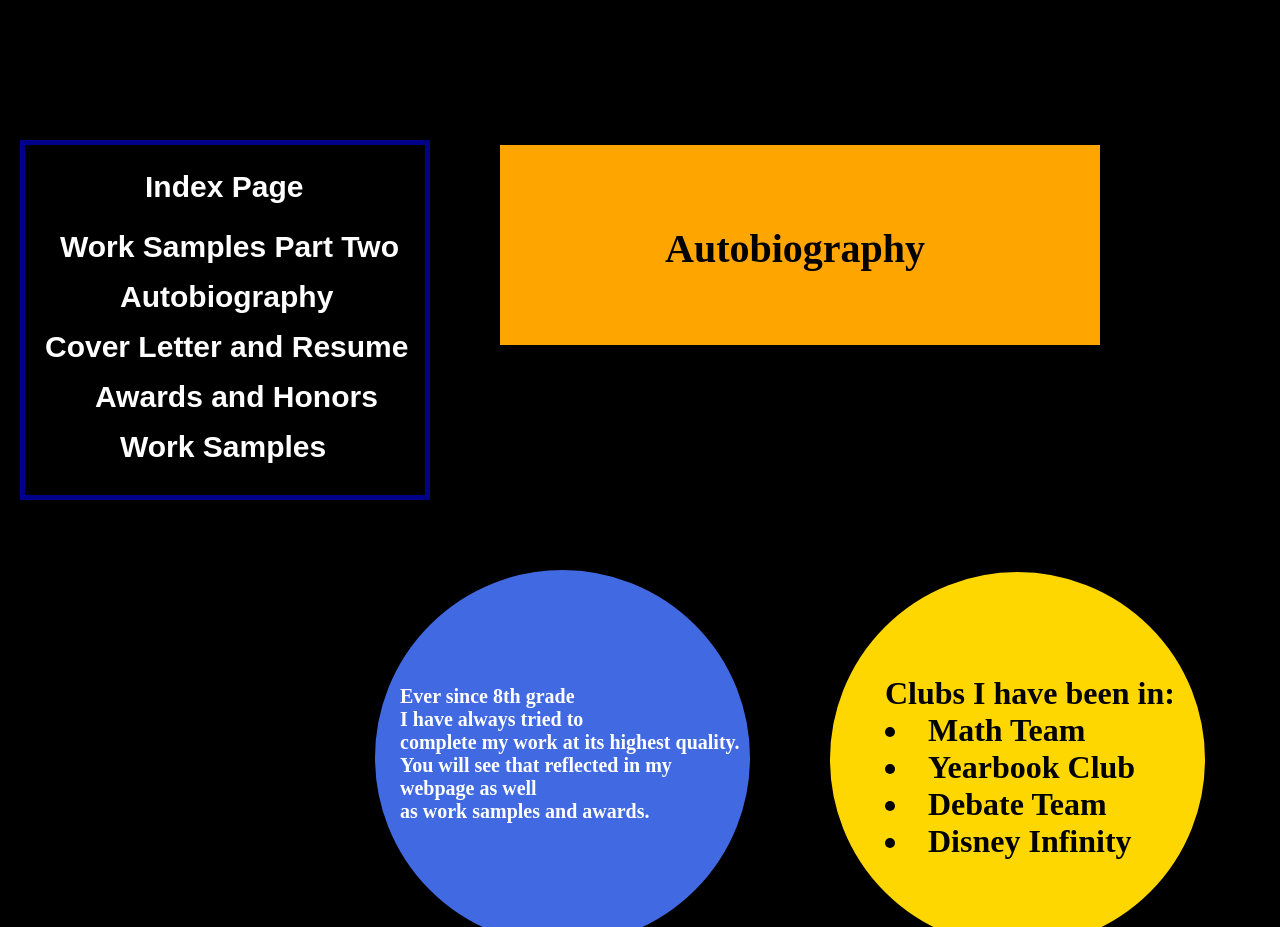
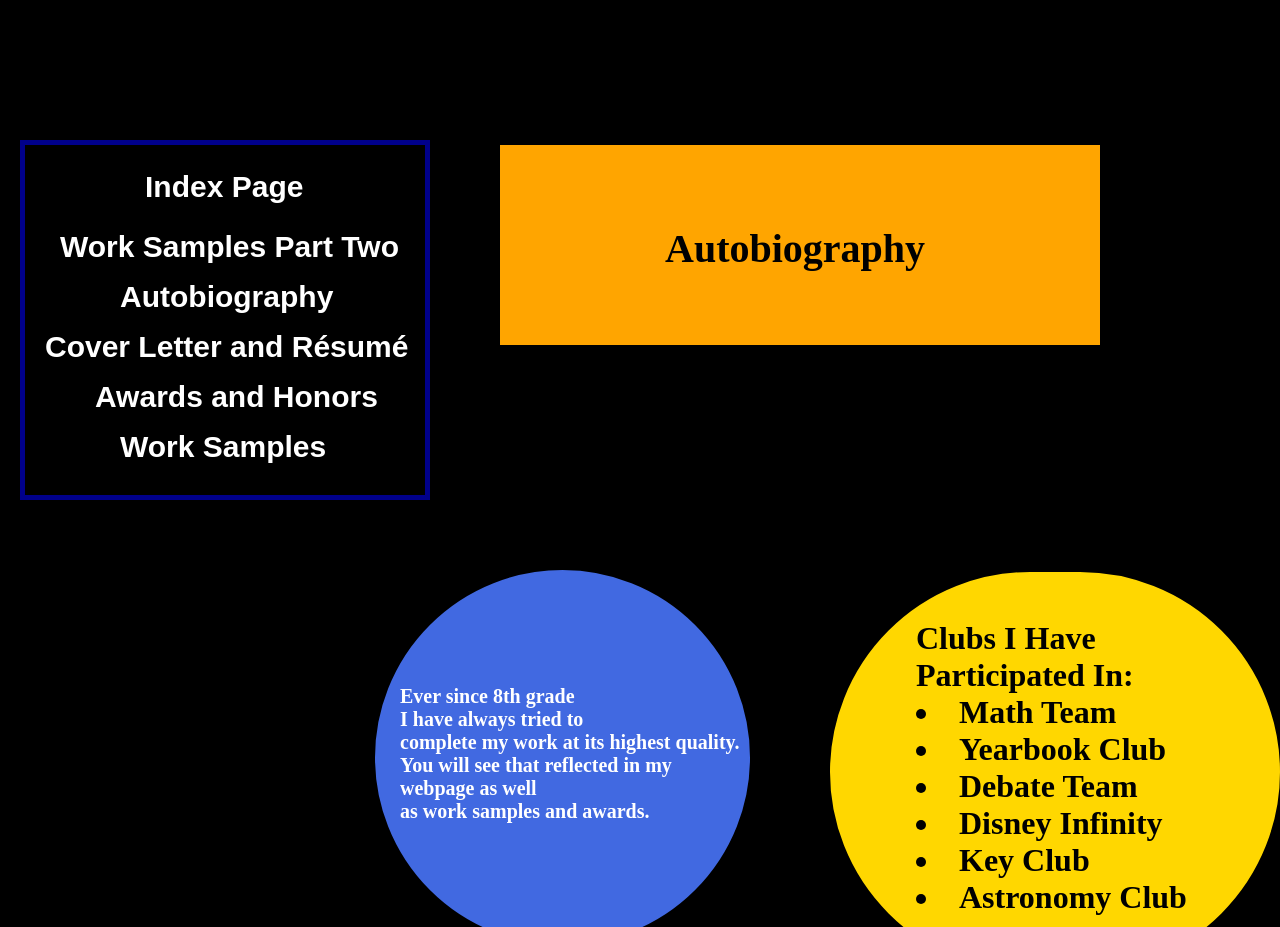
Before and after one commit to MatthewStridiron/digitalautobiography.github.io, a plain HTML site: page index.html in a window 1280 px wide. Shown: the top 927 px of the page. Drawn offline with Linux system fonts and the light colour scheme.

Commit message:
Update index.html

```diff
--- a/index.html
+++ b/index.html
@@ -17,7 +17,7 @@
   <div id=pic>
     <img src= "https://upload.wikimedia.org/wikipedia/commons/7/70/Newburgh_Free_Academy_5.JPG" width=350 height=200/> </div>
     <div id=pic1>
-      <a href="http://www.newburghschools.org/schools/nfa/ptech.php">
+      <a href="https://newburghptech.org/">
     <img src= "http://www.newburghschools.org/schools/nfa/ptech/ExcelsiorLogo.png"  width=400 height=150 /> </div> </a>
   <div id=pic2> <img src="http://vignette4.wikia.nocookie.net/disney/images/e/e5/Disney-Infinity-logo.jpg/revision/latest?cb=20130116142111" height=180 width=200/> </div>
   <div id=pic3> <img src="http://vignette4.wikia.nocookie.net/disney/images/e/e5/Disney-Infinity-logo.jpg/revision/latest?cb=20130116142111" height=180 width=200/> </div>
@@ -32,9 +32,11 @@
 
   <p4><b>Schools Attended<br><li>  Oasis (a private school in Beacon)</li><li> South Middle School</li><li> Heritage Middle School</li><li> NFA North</li></p4></b>
 
-  <p5><b> Clubs I have been in:<li> Math Team</li><li>Yearbook Club</li><li> Debate Team</li><li>Disney Infinity</li></p5></b>
+  <p5><b> Clubs I Have Participated In: <li>
+    Math Team </li><li>Yearbook Club</li><li> Debate Team</li><li>Disney Infinity</li>
+    <li> Key Club</li><li> Astronomy Club </li></p5></b>
 
-  <p6><strong><ol><li> My name is Matthew Stridiron.</li><li> I am a sophmore at Excelsior Academy.</li><li> I am doing very well in school </li><li> I am currently taking college courses in Excelsior <br> Academy and learning key professional skills needed <br> for the real world.</p6></strong></li></ol>
+  <p6><strong><ol><li> My name is Matthew Stridiron.</li><li> I am a sophomore at Excelsior Academy.</li><li> I am doing very well in school </li><li> I am currently taking college courses in Excelsior <br> Academy and learning key professional skills needed <br> for the real world.</p6></strong></li></ol>
 
 
 
@@ -44,22 +46,22 @@
     </h7>
   </div>
 
-<div id=marketf><a href="https://matthewstridiron.github.io/worksamplesparttwo.github.io/ " style="color:white;text-decoration:none;"/> <b>Work Samples Part Two</a></b></div>
+<div id=marketf><a href="https://matthewstridiron.github.io/worksamplesparttwo.github.io/" style="color:white;text-decoration:none;"/> <b>Work Samples Part Two</a></b></div>
 
   <div id=def>
-    <h8><b><a href="https://matthewstridiron.github.io/digitalautobiography.github.io/ " style="color:white;text-decoration:none;"> Autobiography </b></h8>
+    <h8><b><a href="https://matthewstridiron.github.io/digitalautobiography.github.io/" style="color:white;text-decoration:none;"> Autobiography </b></h8>
   </div>
   </a>
 
-      <div id=ghi><a href="https://matthewstridiron.github.io/coverletterandresume.github.io/" style="color:white;text-decoration:none;"><h9><b> Cover Letter and Resume </b></a></h9></div>
+      <div id=ghi><a href="https://matthewstridiron.github.io/coverletterandresume.github.io/" style="color:white;text-decoration:none;"><h9><b> Cover Letter and Résumé </b></a></h9></div>
   <h10><a><a href="https://matthewstridiron.github.io/awardspage/" style="color:white;text-decoration:none;"/><b> Awards and Honors </b></a></h10>
 
   <h11><a href="https://matthewstridiron.github.io/worksamplesone.github.io/" style="color:white;text-decoration:none;"> <b> Work Samples</b></h11> </a>
 
 
-      <style>
+<style>
 
-      body {
+  body {
   background-color: black;
 }
 
@@ -170,9 +172,9 @@ p3 {
 #circle3 {
   border: 5px black solid;
   background-color: gold;
-  height: 375px;
-  width: 375px;
-  border-radius: 950px;
+  height: 400px;
+  width: 450px;
+  border-radius: 1200px;
   position: absolute;
   left: 825px;
   top: 567px;
@@ -227,11 +229,16 @@ p4 {
 
 p5 {
   position: absolute;
-  top: 675px;
-  left: 885px;
+  top: 620px;
+  left: 916px;
   font-size: 200%;
   width: 350px;
   height: 50px;
+}
+
+#club {
+  position:absolute;
+  left:150px;
 }
 
 p6 {
@@ -346,8 +353,7 @@ h11 {
 
 
 
-
-      </body>
+</body>
 
 
 
```
